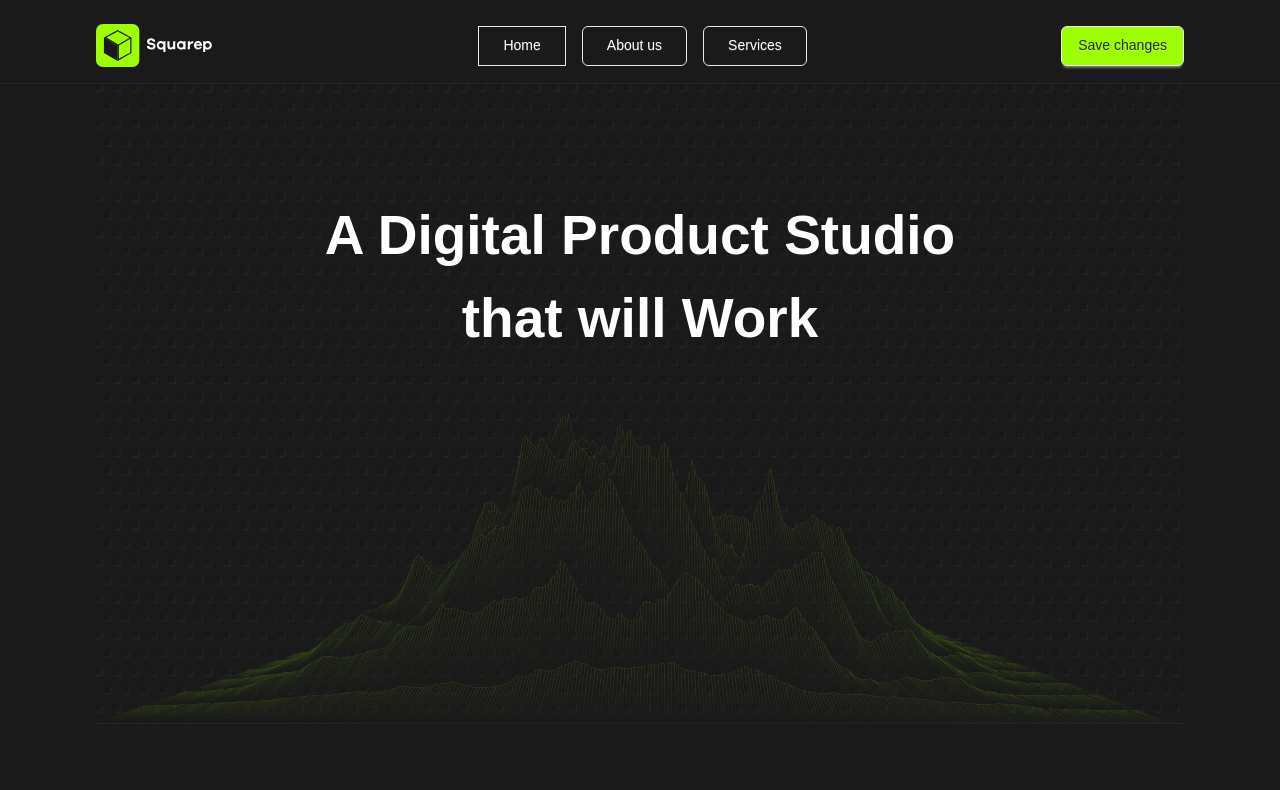
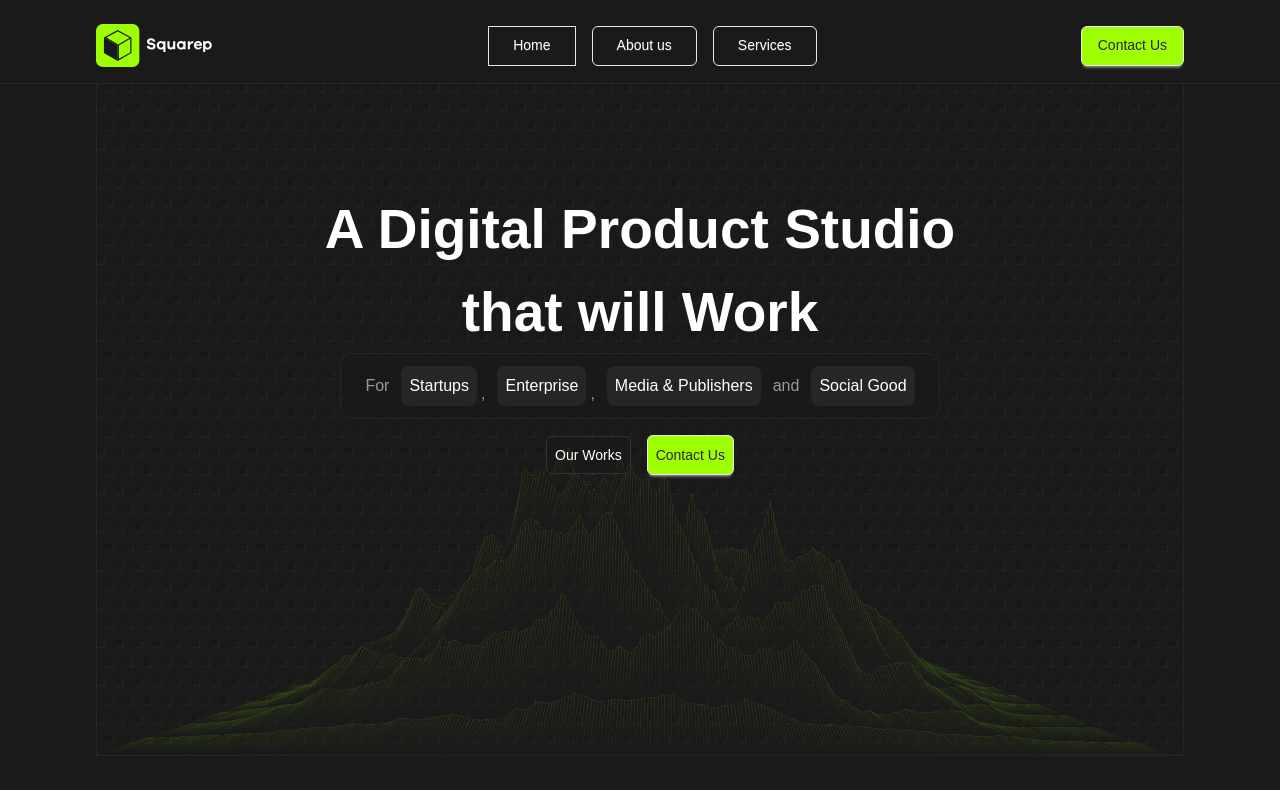
Before and after one commit to agbadevemma/squarep, a Next.js app: page / in a window 1280 px wide. Shown: the top 790 px of the page. Built offline with nearby package versions, Linux system fonts and the light colour scheme.

Commit message:
made little corrections

```diff
--- a/src/modules/landingPage/components/Header.tsx
+++ b/src/modules/landingPage/components/Header.tsx
@@ -22,7 +22,7 @@ const Header = (props: Props) => {
       </div>
 
       <Button className=" btn  font-medium bg-brand-color rounded-md  text-tinted-black ">
-        Save changes
+      Contact Us
       </Button>
     </div>
   );
--- a/src/modules/landingPage/components/Hero.tsx
+++ b/src/modules/landingPage/components/Hero.tsx
@@ -1,6 +1,7 @@
 import Image from "next/image";
 import bg from "../../../../public/images/herobg.svg";
 import graph from "../../../../public/images/graph.svg";
+import { Button } from "@headlessui/react";
 
 type Props = {};
 
@@ -8,13 +9,54 @@ const Hero = (props: Props) => {
   return (
     <div>
       <div
-        className="h-[40rem]  relative bg-cover bg-center"
+        className="h-[42rem]  relative bg-cover bg-center border-x  border-tinted-black"
         style={{ backgroundImage: `url(${bg.src})` }}
       >
-        <p className="text-center text-[55px] font-semibold text-white pt-[110px]">
+        <p className="text-center text-[55px] font-semibold text-white pt-[104px]">
           A Digital Product Studio <br /> that will Work
         </p>
-        <Image src={graph} alt="graph" className="absolute bottom-0" />
+        <div className="card rounded-xl p-3 px-6 backdrop-blur-[12px] border w-fit mx-auto  z-10 bg-[#24242433]/20 border-tinted-black text-white">
+          <div className="items-center  text-base flex w-full justify-between gap-3 text-[#98989A]">
+            For
+            <div className="flex gap-1 items-end">
+              <span className="bg-tinted-black text-base  text-white p-2 rounded-lg w-fit ">
+                Startups
+              </span>
+              ,
+            </div>
+            <div className="flex gap-1 items-end">
+              <span className="bg-tinted-black text-base font-medium text-white p-2 rounded-lg w-fit ">
+                Enterprise
+              </span>
+              ,
+            </div>
+            <span className="bg-tinted-black text-base font-medium text-white p-2 rounded-lg w-fit ">
+              Media & Publishers
+            </span>
+            and
+            <span className="bg-tinted-black text-base font-medium text-white p-2 rounded-lg w-fit ">
+              Social Good
+            </span>
+          </div>
+        </div>
+
+        <div className="mt-4 flex items-center gap-4 mx-auto w-fit  z-10">
+          <Button
+            className={
+              "  rounded-md  backdrop-blur-3xl text-sm z-10 text-white font-medium border border-[#333333] bg-[#24242433]/20 p-2 "
+            }
+          >
+            Our Works
+          </Button>
+          <Button
+            className={
+              "btn rounded-md p-2 text-sm   z-10  bg-brand-color text-tinted-black font-medium"
+            }
+          >
+            Contact Us
+          </Button>
+        </div>
+        <Image src={graph} alt="graph" className="absolute bottom-0 " />
       </div>
     </div>
   );
--- a/src/modules/landingPage/index.tsx
+++ b/src/modules/landingPage/index.tsx
@@ -10,7 +10,6 @@ const LandingPage = (props: Props) => {
       <div className=" border-b-[#262626] px-4 lg:px-20 xl:px-24  border-b">
         <Header />
       </div>
-
       <div className="w-full  px-4 lg:px-20 xl:px-24">
         <Hero />
       </div>
```
